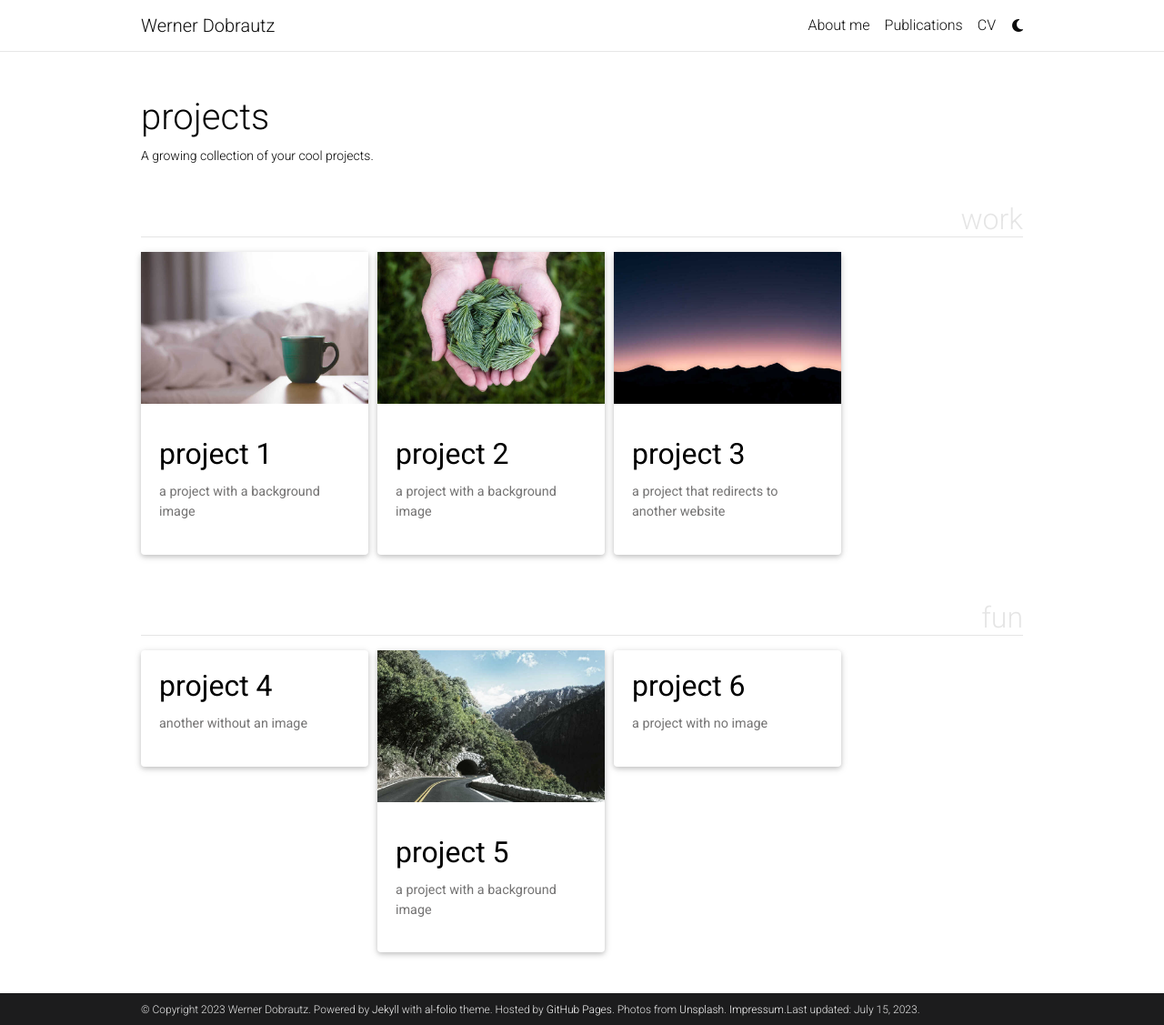
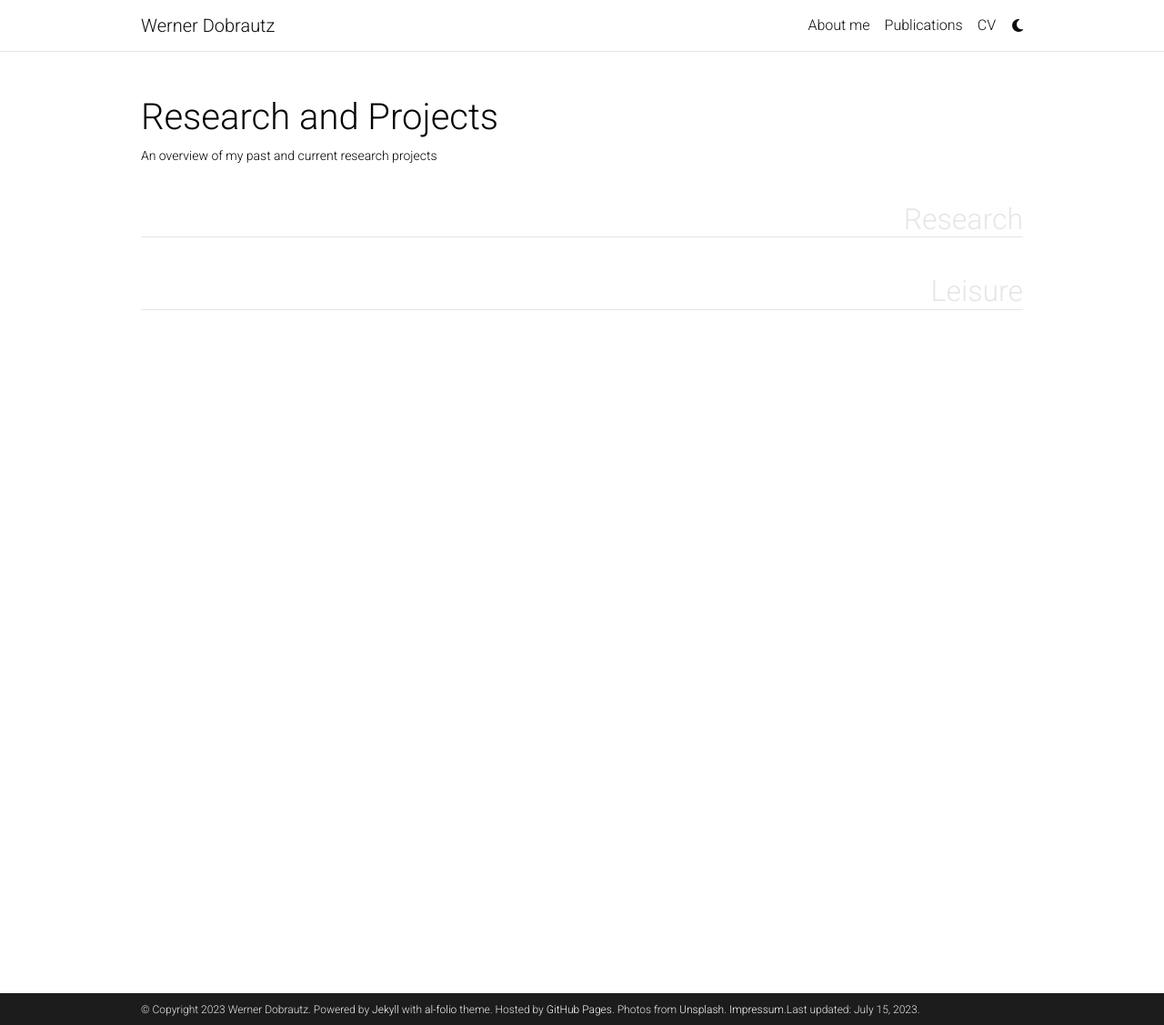
Before and after one commit to dobrautz/dobrautz.github.io, a Jekyll site: the page built from _pages/projects.md, in a window 1280 px wide and 1127 px high. Shown: the whole window at 91% size. Built offline with Jekyll 4.4.1, drawn with Linux system fonts in a browser that asks for light colours; full-size pictures stand in for the smaller copies a plugin makes; comment, search, counter and statistics services are not loaded; a style sheet for code colours, icons or effects is not loaded.

Commit message:
Update projects.md

```diff
--- a/_pages/projects.md
+++ b/_pages/projects.md
@@ -1,11 +1,11 @@
 ---
 layout: page
-title: projects
+title: Research and Projects
 permalink: /projects/
-description: A growing collection of your cool projects.
+description: An overview of my past and current research projects
 nav: false
 nav_order: 2
-display_categories: [work, fun]
+display_categories: [Research, Leisure]
 horizontal: false
 ---
 
```
